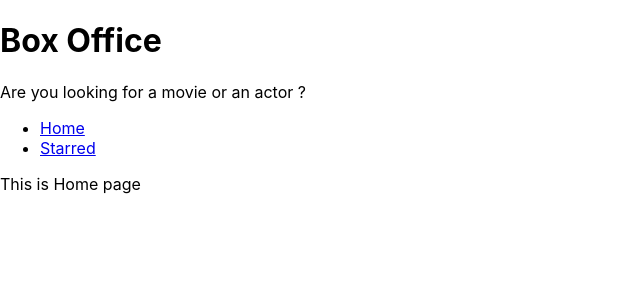
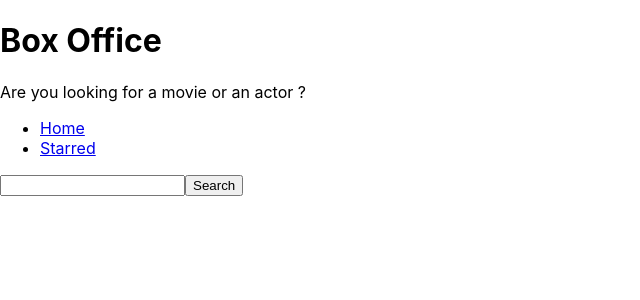
Before and after one commit to pradeepdhupar/box-office, a React (Create React App) app: page / in a window 1280 px wide. Shown: the top 300 px of the page, without its empty margins (0-640 px from the left). Built offline with nearby package versions, Linux system fonts and the light colour scheme.

Commit message:
created input and fetch  results from tv maze api

```diff
--- a/src/pages/Home.jsx
+++ b/src/pages/Home.jsx
@@ -1,9 +1,26 @@
-import React from 'react'
+import React , {useState} from 'react'
 import MainPageLayout from '../components/MainPageLayout'
 
 const Home = () => {
+   const [input,setInput] = useState('');
+   const onInputChange = (ev) => {
+    setInput(ev.target.value);
+   }
+   const onSearch = () => {
+    // https://api.tvmaze.com/search/shows?q=girls
+    fetch(`https://api.tvmaze.com/search/shows?q=${input}`).then(r => r.json()).then(result => {
+        console.log(result)
+    })
+   }
+   const onKey =(ev) => {
+    if(ev.keyCode===13)
+    onSearch();
+   }
   return (
-    <MainPageLayout>This is Home page</MainPageLayout>
+    <MainPageLayout>
+        <input type="text" onChange={onInputChange} onKeyDown={onKey} value ={input}/>
+        <button type="button" onClick={onSearch}> Search </button>
+    </MainPageLayout>
   )
 }
 
```
